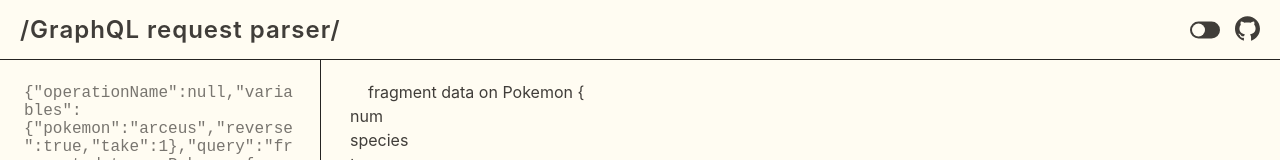
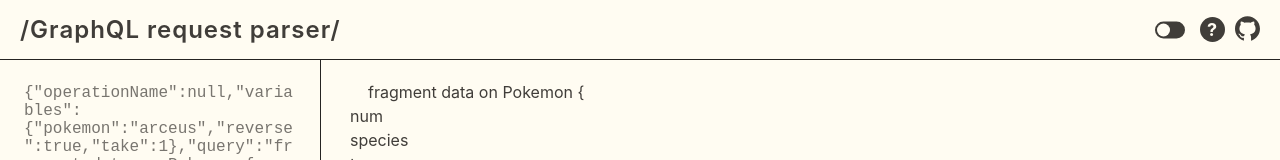
Before and after one commit to vladagurets/graphql-request-parser, a Svelte app: page / in a window 1280 px wide. Shown: the top 160 px of the page. Built offline with nearby package versions, Linux system fonts and the light colour scheme.

Commit message:
chore: manual

```diff
--- a/src/components/Header.svelte
+++ b/src/components/Header.svelte
@@ -1,6 +1,7 @@
 <script>
    import GithubIcon from './GithubIcon.svelte';
    import ThemeSwitch from './ThemeSwitch.svelte';
+   import QuestionMarkIcon from './QuestionMarkIcon.svelte';
 
   function onChange (params) {
     console.log(params)
@@ -28,12 +29,20 @@
     display: flex;
     align-items: center;
   }
+
+  a {
+    margin-right: 10px;
+    text-decoration: none;
+  }
 </style>
 
 <header>
   <h1>/GraphQL request parser/</h1>
   <div class='right'>
     <ThemeSwitch onChange={onChange}/>
+    <a href='https://github.com/vladagurets/graphql-request-parser/blob/master/readme.md'>
+      <QuestionMarkIcon />
+    </a>
     <GithubIcon />
   </div>
 </header>
--- /dev/null
+++ b/src/components/QuestionMarkIcon.svelte
@@ -0,0 +1,18 @@
+<style>
+  span {
+    cursor: pointer;
+    border-radius: 50%;
+    background-color: var(--main-font-color);
+
+    font-weight: bold;
+    font-size: 18px;
+    height: 25px;
+    width: 25px;
+    display: flex;
+    justify-content: center;
+    align-items: center;
+    color: var(--main-bg-color);
+  }
+</style>
+
+<span>?</span>
```
Also changed, not shown: 2 other files (tests, documents, lock files or other folders).
